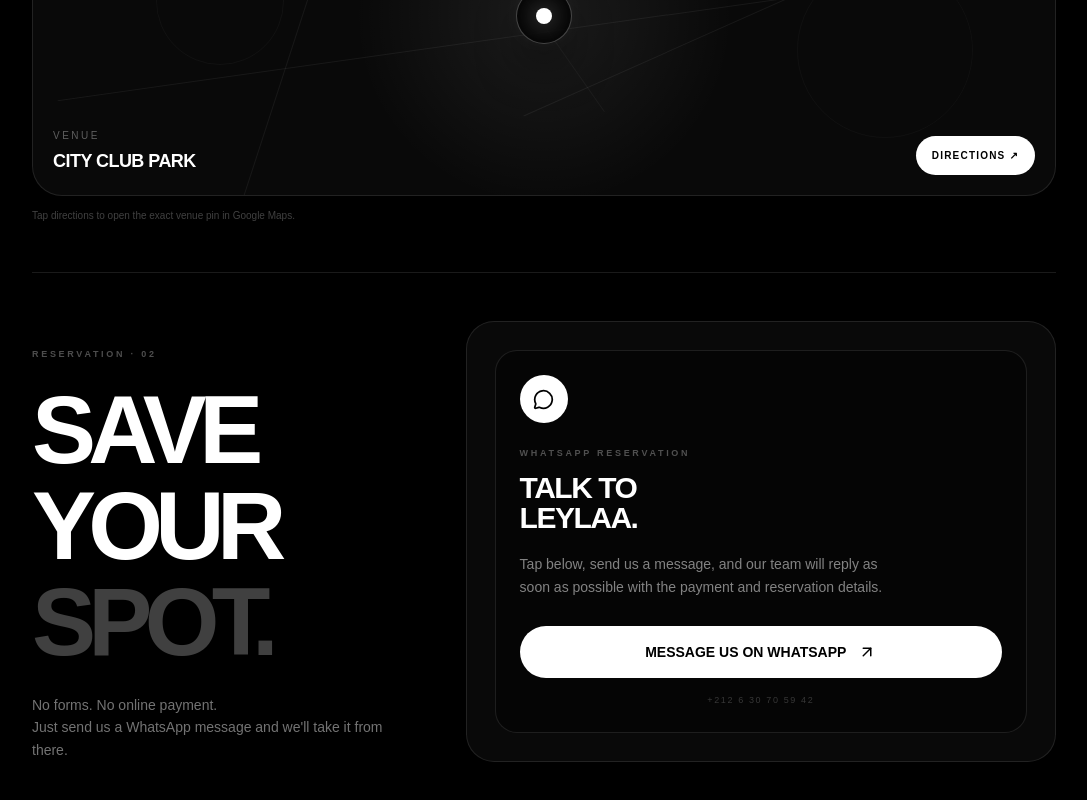
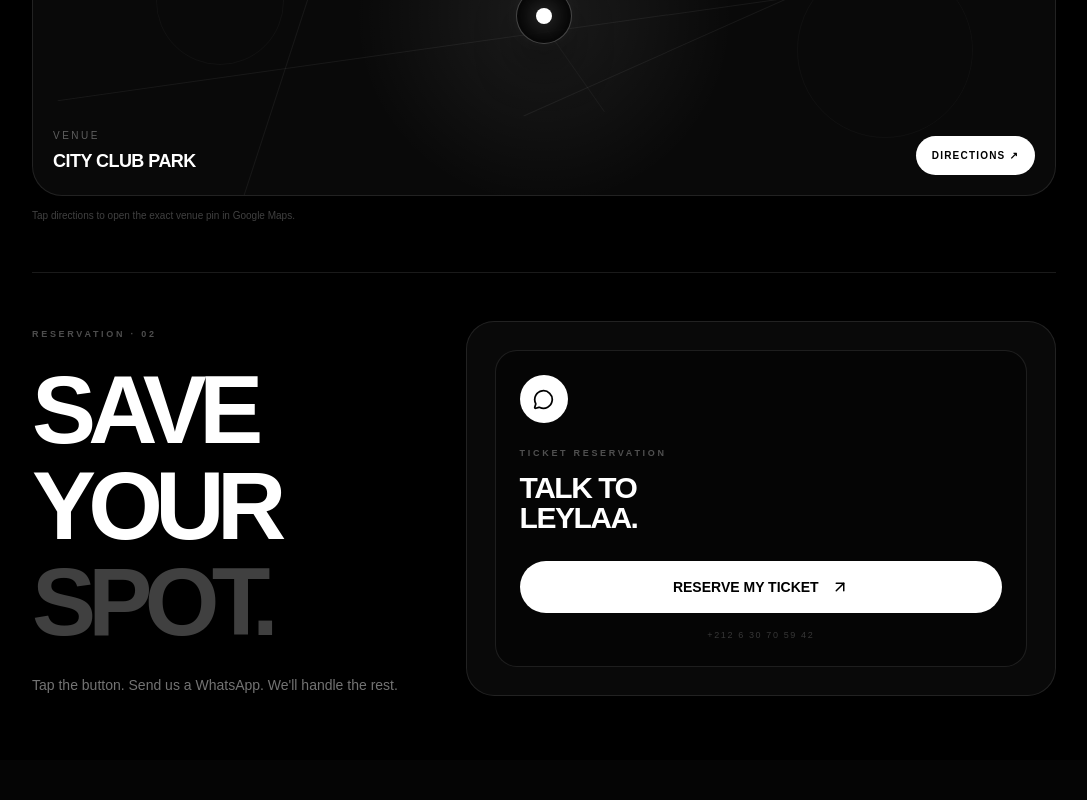
Before and after one commit to wojackwoo/leylaa, a Next.js app: page /events/tuner in a window 1280 px wide. Shown: the part 1552-2352 px from the top of the page, without its empty margins (96-1183 px from the left). After the commit the page ends 2312 px from the top, so only its background shows below. Built offline with nearby package versions, Linux system fonts and the light colour scheme.

Commit message:
Make event reservation CTA direct and concise

```diff
--- a/src/components/sections/ReservationForm.tsx
+++ b/src/components/sections/ReservationForm.tsx
@@ -3,7 +3,7 @@ import { ArrowUpRight, MessageCircle } from "lucide-react";
 const WHATSAPP_URL =
   "https://wa.me/212630705942?text=" +
   encodeURIComponent(
-    "Hi LEYLAA 👋 I want to reserve a spot for Movie Night — Tuner (2025) on 02 October 2026."
+    "Hi LEYLAA 👋 I want to reserve my ticket for Movie Night — Tuner (2025) on 02 October 2026."
   );
 
 export default function ReservationForm() {
@@ -24,9 +24,7 @@ export default function ReservationForm() {
           </h2>
 
           <p className="mt-6 max-w-sm text-sm leading-relaxed text-white/45">
-            No forms. No online payment.
-            <br />
-            Just send us a WhatsApp message and we&apos;ll take it from there.
+            Tap the button. Send us a WhatsApp. We&apos;ll handle the rest.
           </p>
         </div>
 
@@ -37,7 +35,7 @@ export default function ReservationForm() {
             </div>
 
             <p className="mt-6 text-[9px] font-bold uppercase tracking-[0.3em] text-white/30">
-              WHATSAPP RESERVATION
+              TICKET RESERVATION
             </p>
 
             <h3 className="mt-3 text-3xl font-black uppercase leading-none tracking-[-0.05em]">
@@ -47,8 +45,7 @@ export default function ReservationForm() {
             </h3>
 
             <p className="mt-5 max-w-sm text-sm leading-relaxed text-white/50">
-              Tap below, send us a message, and our team will reply as soon as
-              possible with the payment and reservation details.
+
             </p>
 
             <a
@@ -57,7 +54,7 @@ export default function ReservationForm() {
               rel="noreferrer"
               className="mt-7 flex w-full items-center justify-center gap-3 rounded-full bg-white px-6 py-4 text-sm font-bold !text-black transition hover:scale-[1.01] active:scale-95"
             >
-              MESSAGE US ON WHATSAPP
+              RESERVE MY TICKET
               <ArrowUpRight size={18} />
             </a>
 
```
